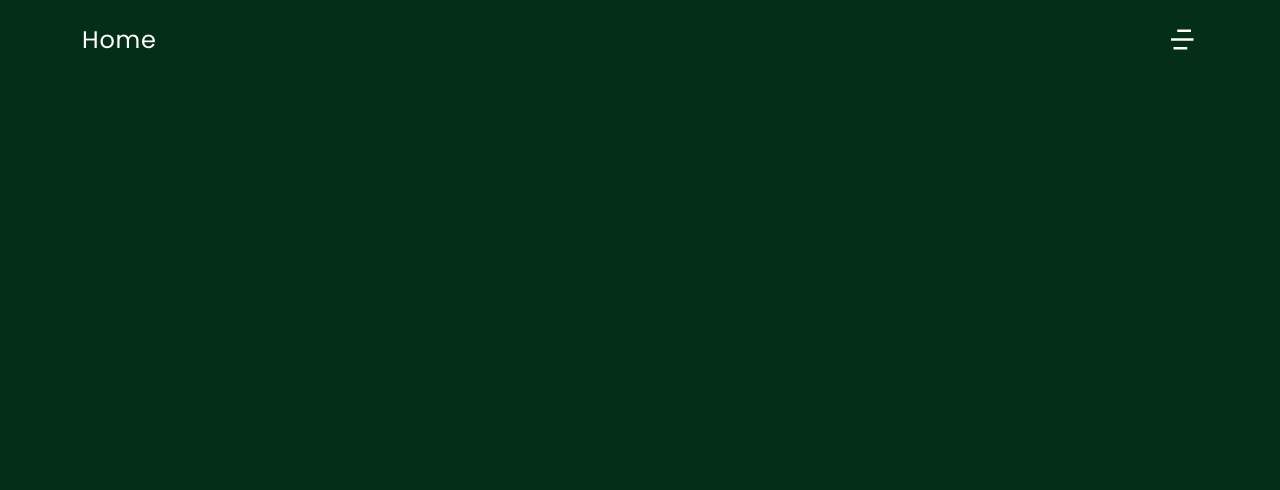
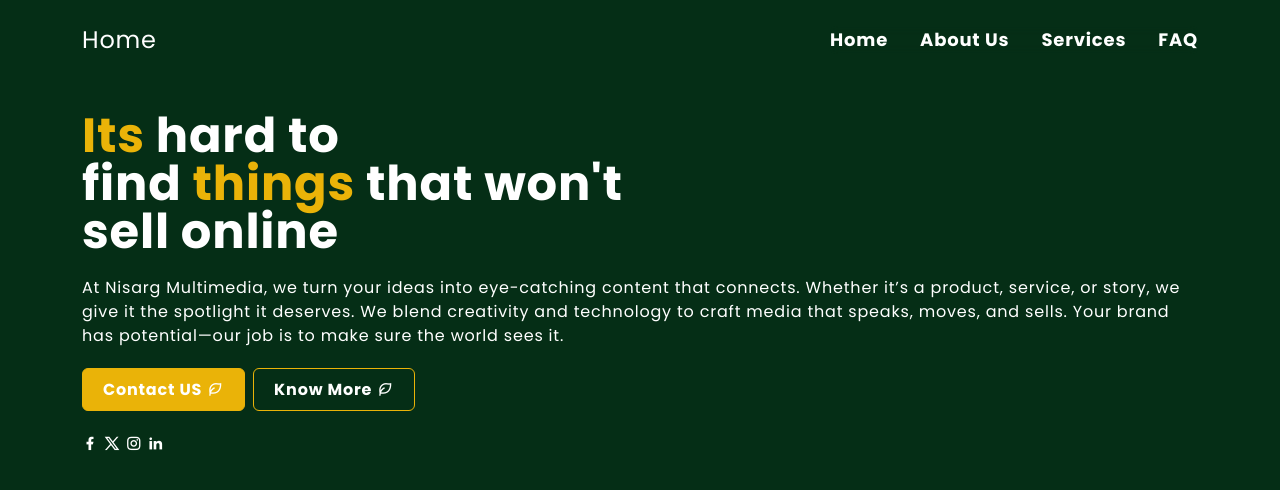
Before and after one commit to nisargmultimedia/nisargmultimedia, a website: page index.html in a window 1280 px wide. Drawn offline with nearby package versions, Linux system fonts and the light colour scheme.

Commit message:
Home Section

```diff
--- a/index.html
+++ b/index.html
@@ -26,8 +26,9 @@
           Home
         </div>
 
-        <div id="nav-menu" class="absolute top-0 left-[-100%] min-h-[80vh] w-full bg-green-950/80 backdrop-blur-sm flex items-center justify-center duration-300 overflow-hidden">
-          <ul class="flex flex-col items-center gap-8 ">
+        <div id="nav-menu" class="absolute top-0 left-[-100%] min-h-[100vh] w-full bg-green-950/80 backdrop-blur-sm flex items-center justify-center duration-300 overflow-hidden
+         lg:static lg:min-h-fit lg:bg-transparent lg:w-auto">
+          <ul class="flex flex-col items-center gap-8 lg:flex-row">
 
             <li>
               <a href="#" class="nav-link">Home</a>
@@ -47,18 +48,22 @@
 
           </ul>
 
-          <div class="absolute bottom-0 right-10 opacity-10">
+          <div class="absolute bottom-0 right-0 opacity-10 lg:hidden">
             <img src="/assets/logo.jpg" alt="" class="w-32">
           </div>
 
-          <div class="absolute -top-5 -left-5 right-10 opacity-10">
-            <img src="" alt="" class="w-32">
+          <div class="absolute top-0 left-0  opacity-10 lg:hidden">
+            <img src="/assets/logo.jpg" alt="" class="w-32">
           </div>
+
+          <!-- <div class="absolute -bottom-0 top-5 left-0 right- opacity-10">
+            <img src="/assets/logo.jpg" alt="" class="w-32">
+          </div> -->
 
 
         </div>
 
-        <div class="text-xl sm:text-3xl cursor-pointer z-50">
+        <div class="text-xl sm:text-3xl cursor-pointer z-50 lg:hidden">
             <i class="ri-menu-4-line" id="hamburger"></i>
         </div>
 
@@ -69,6 +74,57 @@
     <main>
         <!--~~~~~~~~~~~~~~~ Home ~~~~~~~~~~~~~~~-->
         <section id="home">
+          <div class="container">
+            <div class="flex flex-col items-center gap-5">
+                    <!-- content -->
+              <div class="w-full space-y-5">
+                <h1>
+                  <span class="text-yellow-500">Its</span> hard to <br>
+                     find
+                  <span class="text-yellow-500">things</span> that won't <br>
+                     sell online
+                </h1>
+                <p class="text-white ">
+                  At Nisarg Multimedia, we turn your ideas into eye-catching content that connects.
+
+                  Whether it’s a product, service, or story, we give it the spotlight it deserves.
+
+                  We blend creativity and technology to craft media that speaks, moves, and sells.
+
+                  Your brand has potential—our job is to make sure the world sees it.
+                </p>
+                <div class="flex flex-col gap-2 sm:flex-row">
+                  <button class="btn">
+                    <span>Contact US</span>
+                    <i class="ri-leaf-line"></i>
+                  </button>
+
+                  <button class="btn btn_outline">
+                    <span>Know More</span>
+                    <i class="ri-leaf-line"></i>
+                  </button>
+
+
+                </div>
+                <!-- <p>
+                  test line
+                </p> -->
+
+                <div>
+                  <i class="ri-facebook-fill"></i>
+                  <i class="ri-twitter-x-line"></i>
+                  <i class="ri-instagram-line"></i>
+                  <i class="ri-linkedin-fill"></i>
+                </div>
+
+
+              </div>
+                    <!-- image -->
+                     <!-- <div> 10:30tt
+                      <div class="img"></div>
+                     </div> -->
+            </div>
+          </div>
 
         </section>
 
--- a/input.css
+++ b/input.css
@@ -4,10 +4,18 @@
 @tailwind components;
 @tailwind utilities;
 
+
 body {
     @apply bg-green-950 text-white font-Poppins tracking-wider ;
 }
 
+section {
+    @apply py-20 md:py-28;
+}
+
+h1 {
+    @apply text-3xl md:text-4xl xl:text-5xl font-bold ;
+}
 .nav-link {
     @apply text-lg font-bold duration-300 ;
 }
@@ -15,3 +23,24 @@
 .nav-link:hover {
     @apply text-yellow-500 ;
 }
+
+.btn {
+    @apply border border-yellow-500 bg-yellow-500 rounded-md px-5 py-2;
+
+}
+
+.btn span {
+    @apply font-bold;
+}
+
+.btn:hover{
+    @apply opacity-90;
+}
+
+.btn_outline {
+@apply bg-transparent;
+}
+
+.btn_outline:hover{
+    @apply bg-yellow-500;
+}
--- a/main.js
+++ b/main.js
@@ -0,0 +1,29 @@
+/*~~~~~~~~~~~~~~~ TOGGLE BUTTON ~~~~~~~~~~~~~~~*/
+const navMenu = document.getElementById("nav-menu")
+const navLink = document.querySelectorAll(".nav-link")
+const hamburger = document.getElementById("hamburger")
+
+hamburger.addEventListener("click", () => {
+    navMenu.classList.toggle("left-[0]")
+    hamburger.classList.toggle('ri-close-large-line')
+})
+
+navLink.forEach(link => {
+    link.addEventListener("click" , () => {
+        navMenu.classList.toggle("left-[0]")
+        hamburger.classList.toggle('ri-close-large-line')
+    })
+})
+/*~~~~~~~~~~~~~~~ SHOW SCROLL UP ~~~~~~~~~~~~~~~*/
+
+
+/*~~~~~~~~~~~~~~~ CHANGE BACKGROUND HEADER ~~~~~~~~~~~~~~~*/
+
+
+/*~~~~~~~~~~~~~~~ SWIPER ~~~~~~~~~~~~~~~*/
+
+
+/*~~~~~~~~~~~~~~~ SCROLL SECTIONS ACTIVE LINK ~~~~~~~~~~~~~~~*/
+
+
+/*~~~~~~~~~~~~~~~ SCROLL REVEAL ANIMATION ~~~~~~~~~~~~~~~*/
```
Also changed, not shown: output.css, 1 other file.
